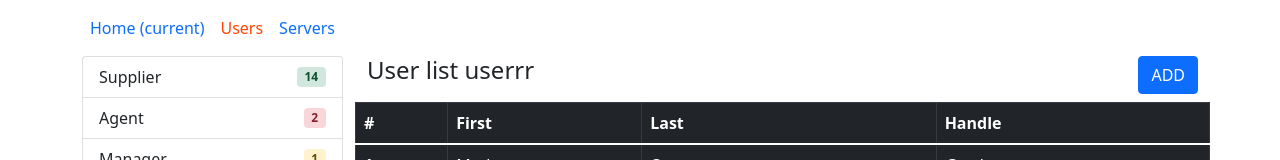
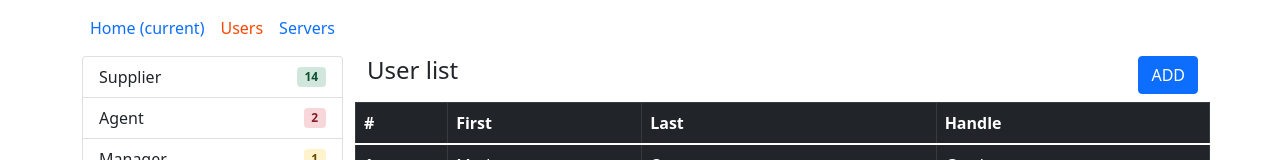
Before and after one commit to toshunigam/angular-learning, an Angular app in the folder angylearning/: page /users in a window 1280 px wide. Shown: the top 160 px of the page. Built offline with nearby package versions, Linux system fonts and the light colour scheme.

Commit message:
corrected some code

```diff
--- a/angylearning/src/app/home/home.component.html
+++ b/angylearning/src/app/home/home.component.html
@@ -1,3 +1,3 @@
-<p>home works!</p>
-{{usertype}}
+<p>home works! {{usertype}}</p>
+
 <button class="btn btn-primary" (click)="clickMe()">Click Me</button>
--- a/angylearning/src/app/users/user/user.component.html
+++ b/angylearning/src/app/users/user/user.component.html
@@ -1,5 +1,5 @@
 <div class="row">
-    <h4>User list {{usertype}}<div class="float-end"><button class="btn btn-primary">ADD</button></div></h4>
+    <h4>User list<div class="float-end"><button class="btn btn-primary">ADD</button></div></h4>
     <table class="table table-bordered table-dark">
         <thead>
           <tr>
--- a/angylearning/src/app/users/user/user.component.ts
+++ b/angylearning/src/app/users/user/user.component.ts
@@ -8,14 +8,9 @@ import { HomeService } from 'src/app/_service/home.service';
 })
 export class UserComponent implements OnInit {
 
-  usertype:string='userrr'
-
-  constructor(public homeService:HomeService) { }
+  constructor() { }
 
   ngOnInit(): void {
-    this.homeService.userEmitter.subscribe((res)=>{
-      this.usertype = res
-    })
   }
 
 }
```
